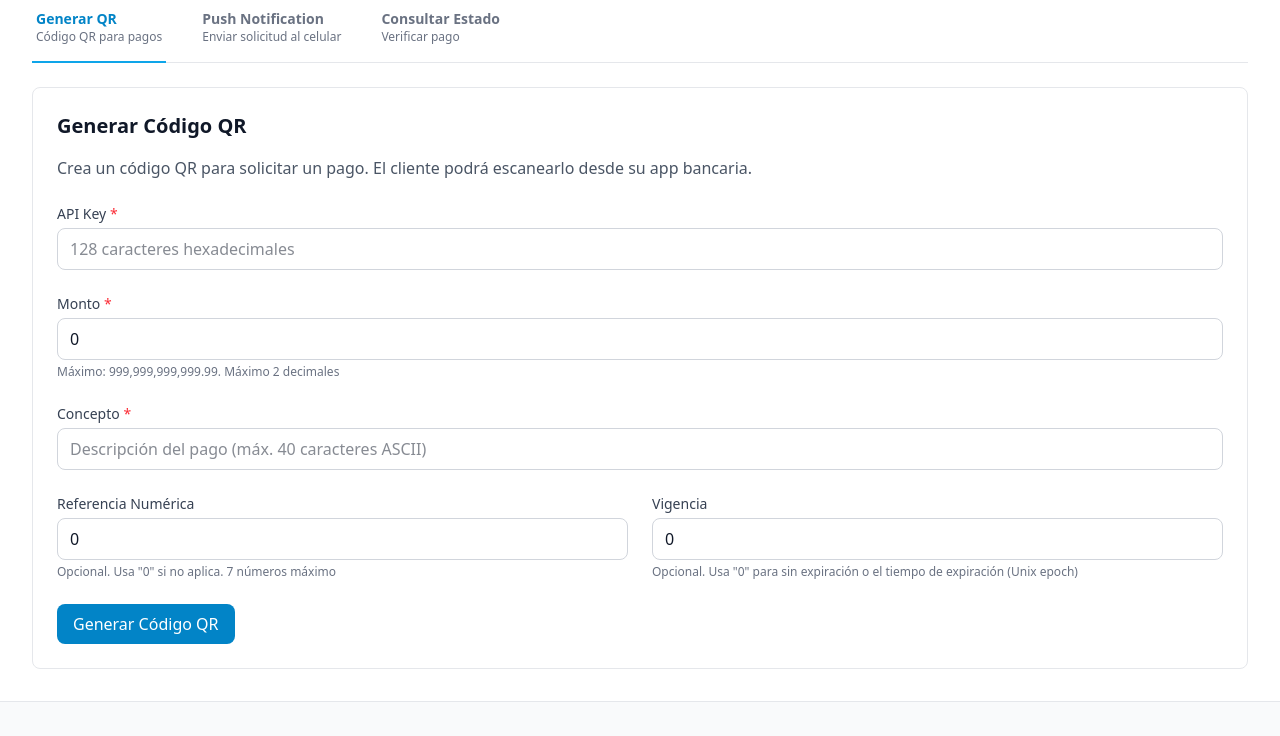
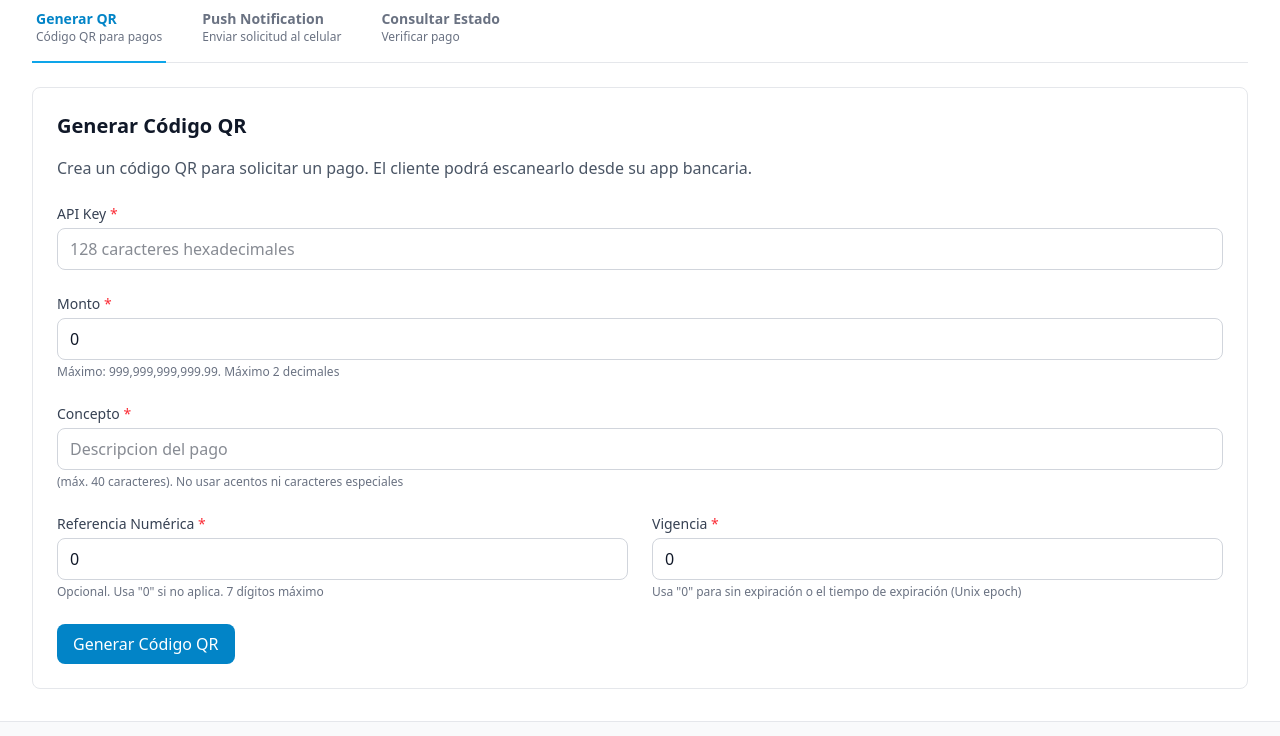
Before and after one commit to portfedh/codi-api-frontend, a React (Vite) app: page /playground in a window 1280 px wide. Shown: the part 398-1134 px from the top of the page. Built offline with nearby package versions, Linux system fonts and the light colour scheme; no server answers.

Commit message:
feat: improve QRForm validation and user feedback; enhance QR code display size

```diff
--- a/src/components/common/QRCodeDisplay.tsx
+++ b/src/components/common/QRCodeDisplay.tsx
@@ -22,7 +22,7 @@ export default function QRCodeDisplay({ qrCode }: QRCodeDisplayProps) {
           <img
             src={qrCode}
             alt="Código QR de pago CoDi"
-            className="w-64 h-64 object-contain"
+            className="w-96 h-96 object-contain"
           />
         </div>
 
--- a/src/components/forms/QRForm.tsx
+++ b/src/components/forms/QRForm.tsx
@@ -125,18 +125,19 @@ export default function QRForm() {
             id="concepto"
             maxLength={40}
             className="input-field"
-            placeholder="Descripción del pago (máx. 40 caracteres ASCII)"
+            placeholder="Descripcion del pago"
           />
           {errors.concepto && (
             <p className="mt-1 text-sm text-red-600">{errors.concepto.message}</p>
           )}
+          <p className="mt-1 text-xs text-gray-500">(máx. 40 caracteres). No usar acentos ni caracteres especiales</p>
         </div>
 
         <div className="grid md:grid-cols-2 gap-6">
           {/* Referencia Numérica */}
           <div>
             <label htmlFor="referenciaNumerica" className="block text-sm font-medium text-gray-700 mb-1">
-              Referencia Numérica
+              Referencia Numérica <span className="text-red-500">*</span>
             </label>
             <input
               {...register('referenciaNumerica')}
@@ -149,13 +150,13 @@ export default function QRForm() {
             {errors.referenciaNumerica && (
               <p className="mt-1 text-sm text-red-600">{errors.referenciaNumerica.message}</p>
             )}
-            <p className="mt-1 text-xs text-gray-500">Opcional. Usa "0" si no aplica. 7 números máximo</p>
+            <p className="mt-1 text-xs text-gray-500">Opcional. Usa "0" si no aplica. 7 dígitos máximo</p>
           </div>
 
           {/* Vigencia */}
           <div>
             <label htmlFor="vigencia" className="block text-sm font-medium text-gray-700 mb-1">
-              Vigencia
+              Vigencia <span className="text-red-500">*</span>
             </label>
             <input
               {...register('vigencia')}
@@ -167,7 +168,7 @@ export default function QRForm() {
             {errors.vigencia && (
               <p className="mt-1 text-sm text-red-600">{errors.vigencia.message}</p>
             )}
-            <p className="mt-1 text-xs text-gray-500">Opcional. Usa "0" para sin expiración o el tiempo de expiración (Unix epoch)</p>
+            <p className="mt-1 text-xs text-gray-500">Usa "0" para sin expiración o el tiempo de expiración (Unix epoch)</p>
           </div>
         </div>
 
--- a/src/utils/validation.ts
+++ b/src/utils/validation.ts
@@ -23,10 +23,13 @@ export const qrFormSchema = z.object({
 
   referenciaNumerica: z
     .string()
+    .min(1, 'Referencia Numérica es requerida')
     .regex(/^\d{1,7}$/, 'Referencia debe ser un número de 1-7 dígitos'),
 
   vigencia: z
-    .string(),
+    .string()
+    .min(1, 'Vigencia es requerida')
+    .regex(/^\d+$/, 'Vigencia debe ser un número'),
 });
 
 /**
```
